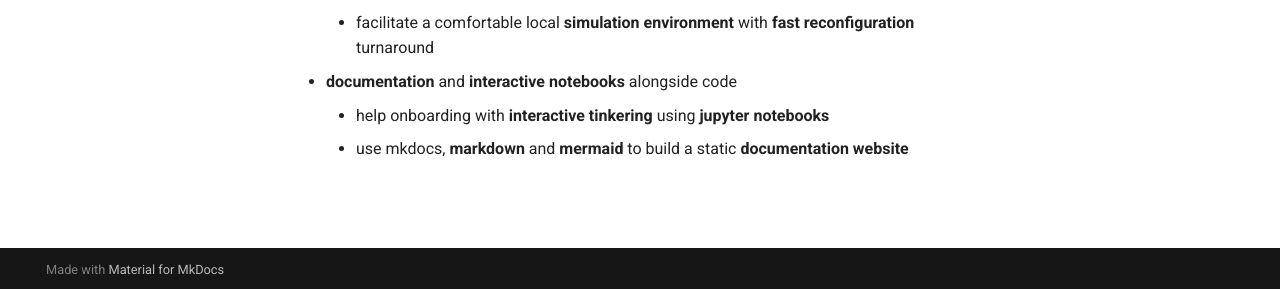
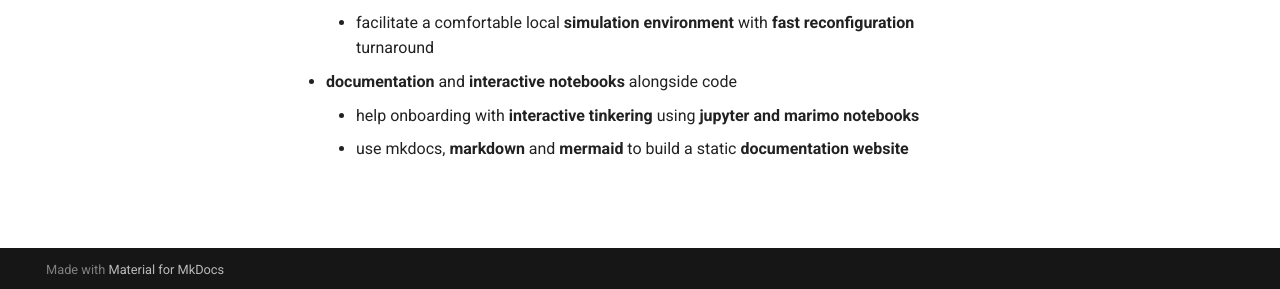
Before and after one commit to wuxxin/infra-shared, an MkDocs documentation site: the page built from docs/architecture.md, in a window 1280 px wide. Shown: the part 608-897 px from the top of the page. Built offline with MkDocs 1.6.1 and Material for MkDocs 9.7.7, drawn with Linux system fonts in a browser that asks for light colours.

Commit message:
jupyter and marimo

```diff
--- a/docs/architecture.md
+++ b/docs/architecture.md
@@ -14,5 +14,5 @@
     - target one **provision os** and a **container** for foreign distros and **continous integration** processes
     - facilitate a comfortable local **simulation environment** with **fast reconfiguration** turnaround
 - **documentation** and **interactive notebooks** alongside code
-    - help onboarding with **interactive tinkering** using **jupyter notebooks**
+    - help onboarding with **interactive tinkering** using **jupyter and marimo notebooks**
     - use mkdocs, **markdown** and **mermaid** to build a static **documentation website**
```
